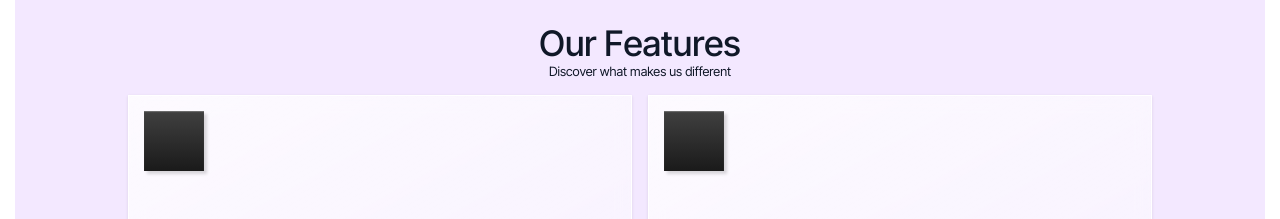
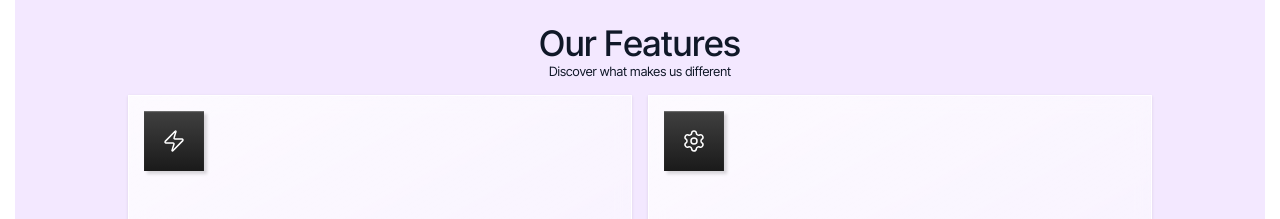
Before and after one commit to vitaleymulikacatchup/777f074b-6080-4e3d-b1fa-25673edfe410, a Next.js app: page / in a window 1280 px wide. Shown: the part 1580-1799 px from the top of the page. Built offline with nearby package versions, Linux system fonts and the light colour scheme.

Commit message:
Update project files

```diff
--- a/src/app/page.tsx
+++ b/src/app/page.tsx
@@ -8,6 +8,7 @@ import PricingCardOne from '@/components/sections/pricing/PricingCardOne';
 import FaqBase from '@/components/sections/faq/FaqBase';
 import ContactSplit from '@/components/sections/contact/ContactSplit';
 import FooterBase from '@/components/sections/footer/FooterBase';
+import { Zap, Settings, Sparkles } from "lucide-react";
 
 const assetMap: { id: string; url: string; alt?: string }[] = [
   { id: "hero-image", url: "https://images.pexels.com/photos/34301930/pexels-photo-34301930.jpeg?auto=compress&cs=tinysrgb&h=650&w=940", alt: "High-End Gaming PC Interior with Colorful RGB Lights" },
@@ -68,13 +69,13 @@ export default function Home() {
               {
                 title: "Advanced Analytics",
                 description: "Get detailed insights into your business performance",
-                icon: "Zap",
+                icon: Zap,
                 button: { text: "Learn More", href: "#" },
               },
               {
                 title: "Customizable Templates",
                 description: "Easily tailor each block to your needs",
-                icon: "Settings",
+                icon: Settings,
                 button: { text: "Explore", href: "#" },
               }
             ]}
@@ -94,7 +95,7 @@ export default function Home() {
                 subtitle: "Perfect for small teams",
                 features: ["Up to 10 team members", "100GB storage", "Priority support"],
                 badge: "Most Popular",
-                badgeIcon: "Sparkles",
+                badgeIcon: Sparkles,
               },
               {
                 id: "pro",
```
